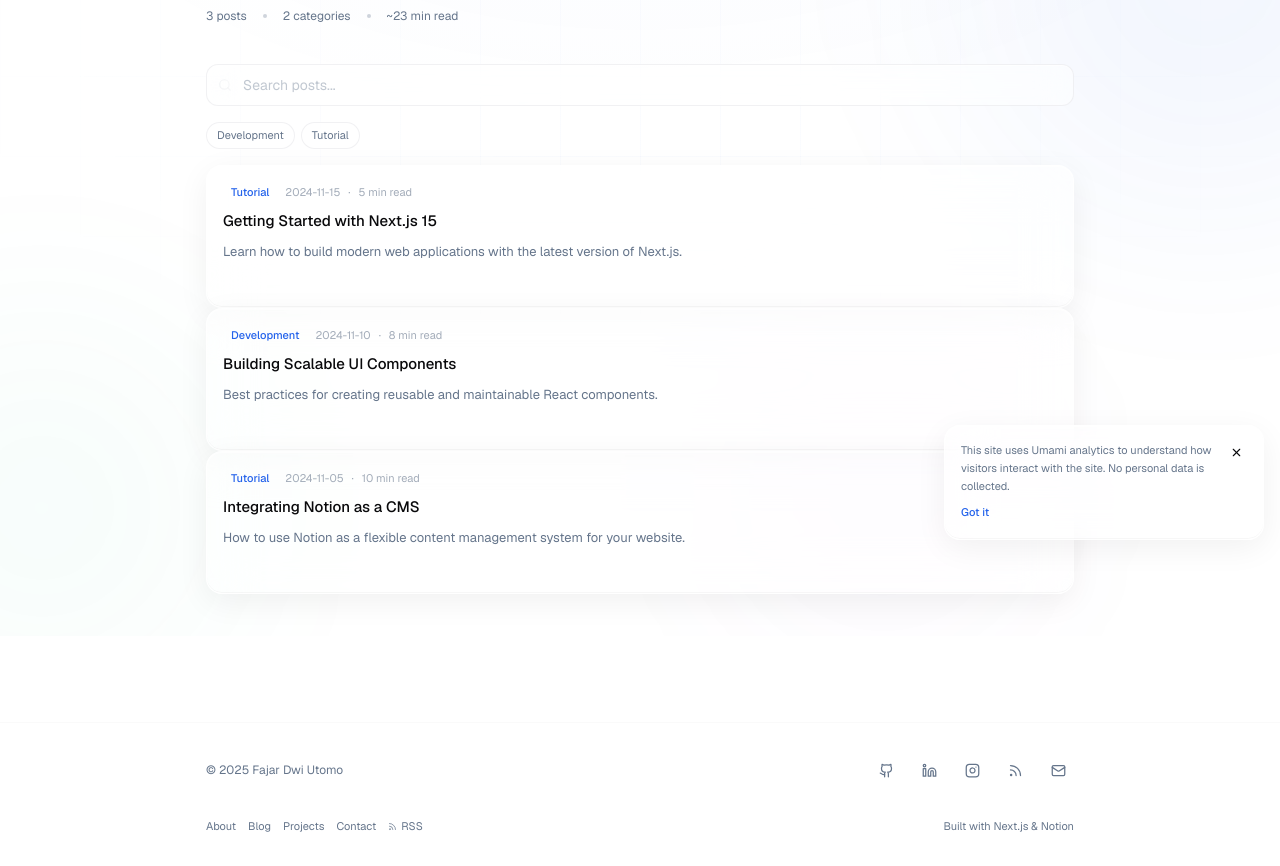
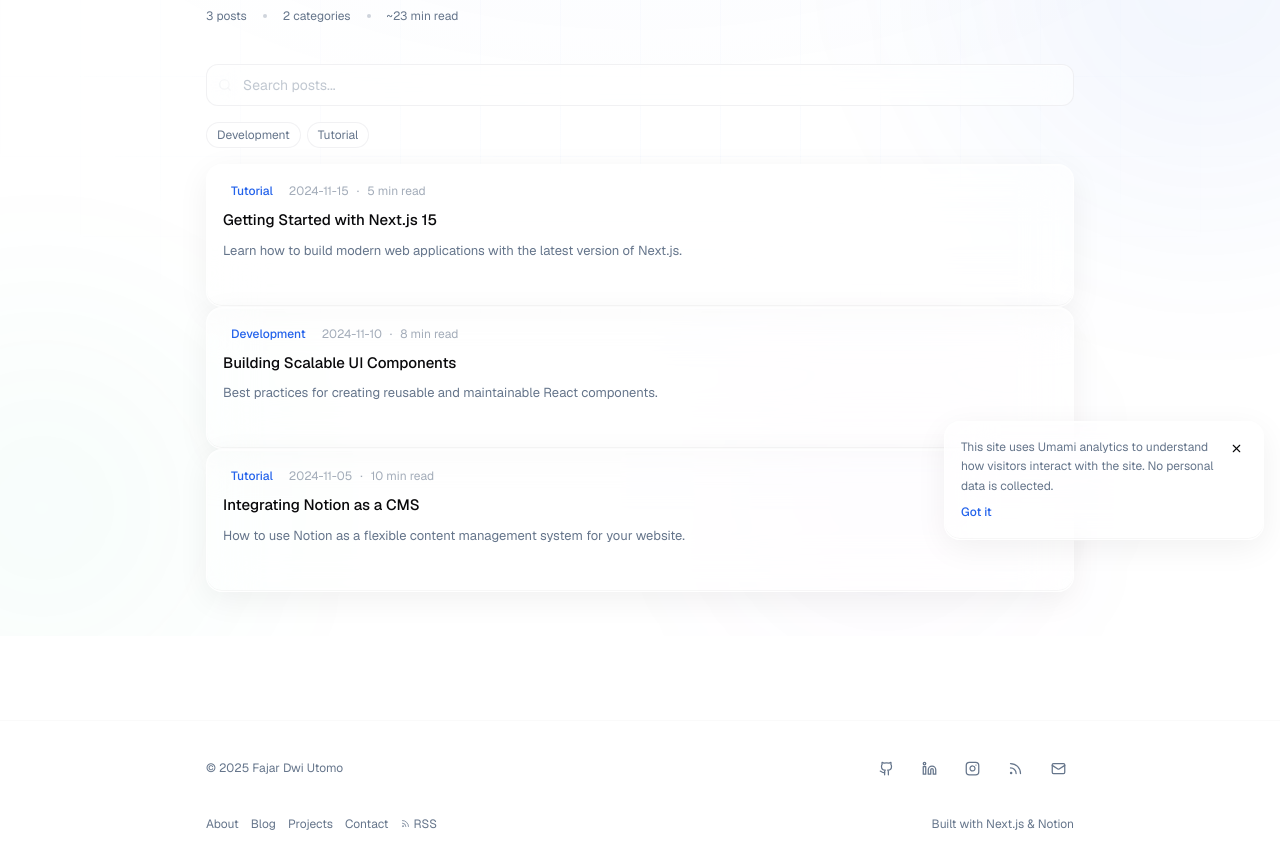
Before and after one commit to fajarutamaa/fajarutamaa.github.io, a Next.js app: page /blog in a window 1280 px wide. Shown: the part 164-1030 px from the top of the page. Built offline with nearby package versions, Linux system fonts and the light colour scheme; no server answers.

Commit message:
fix(a11y): use legible 12px font size for secondary text

```diff
--- a/src/components/about/SkillsGrid.tsx
+++ b/src/components/about/SkillsGrid.tsx
@@ -40,7 +40,7 @@ export async function SkillsGrid() {
                   <div key={skill.name} className="space-y-1.5">
                     <div className="flex items-center justify-between text-sm">
                       <span className="text-foreground">{skill.name}</span>
-                      <span className="text-[11px] text-muted-foreground">{level.label}</span>
+                      <span className="text-xs text-muted-foreground">{level.label}</span>
                     </div>
                     <div className="h-1.5 rounded-full bg-muted overflow-hidden">
                       <div
--- a/src/components/contact/ContactForm.tsx
+++ b/src/components/contact/ContactForm.tsx
@@ -63,7 +63,7 @@ export function ContactForm() {
             errors.name ? 'border-red-400' : 'focus:border-foreground/30 focus:bg-background/80'
           }`}
         />
-        {errors.name && <p className="mt-1 text-[11px] text-red-400">{errors.name.message}</p>}
+        {errors.name && <p className="mt-1 text-xs text-red-400">{errors.name.message}</p>}
       </div>
 
       <div>
@@ -76,7 +76,7 @@ export function ContactForm() {
             errors.email ? 'border-red-400' : 'focus:border-foreground/30 focus:bg-background/80'
           }`}
         />
-        {errors.email && <p className="mt-1 text-[11px] text-red-400">{errors.email.message}</p>}
+        {errors.email && <p className="mt-1 text-xs text-red-400">{errors.email.message}</p>}
       </div>
 
       <div>
@@ -89,9 +89,7 @@ export function ContactForm() {
             errors.subject ? 'border-red-400' : 'focus:border-foreground/30 focus:bg-background/80'
           }`}
         />
-        {errors.subject && (
-          <p className="mt-1 text-[11px] text-red-400">{errors.subject.message}</p>
-        )}
+        {errors.subject && <p className="mt-1 text-xs text-red-400">{errors.subject.message}</p>}
       </div>
 
       <div>
@@ -104,9 +102,7 @@ export function ContactForm() {
             errors.message ? 'border-red-400' : 'focus:border-foreground/30 focus:bg-background/80'
           }`}
         />
-        {errors.message && (
-          <p className="mt-1 text-[11px] text-red-400">{errors.message.message}</p>
-        )}
+        {errors.message && <p className="mt-1 text-xs text-red-400">{errors.message.message}</p>}
       </div>
 
       <button
@@ -127,7 +123,7 @@ export function ContactForm() {
         )}
       </button>
 
-      <p className="text-[11px] text-muted-foreground text-center">
+      <p className="text-xs text-muted-foreground text-center">
         Your information will be kept private.
       </p>
     </form>
--- a/src/components/layout/Footer.tsx
+++ b/src/components/layout/Footer.tsx
@@ -39,7 +39,7 @@ export function Footer() {
           </div>
         </div>
 
-        <div className="flex flex-col md:flex-row justify-between items-center gap-2 text-[11px] text-muted-foreground">
+        <div className="flex flex-col md:flex-row justify-between items-center gap-2 text-xs text-muted-foreground">
           <div className="flex items-center gap-3">
             <Link href="/about" className="hover:text-foreground transition-colors">
               About
--- a/src/components/timeline/TimelineItem.tsx
+++ b/src/components/timeline/TimelineItem.tsx
@@ -82,7 +82,7 @@ export function TimelineItem({ activity, index }: TimelineItemProps) {
           </p>
         )}
 
-        <div className="flex items-center gap-1 text-[11px] text-muted-foreground/60">
+        <div className="flex items-center gap-1 text-xs text-muted-foreground/60">
           <span>View details</span>
           <ArrowRight size={10} />
         </div>
--- a/src/components/ui/BlogSearch.tsx
+++ b/src/components/ui/BlogSearch.tsx
@@ -97,7 +97,7 @@ export function BlogSearch({ posts, pageSize = DEFAULT_PAGE_SIZE }: BlogSearchPr
               key={cat}
               type="button"
               onClick={() => handleCategory(category === cat ? null : cat)}
-              className={`text-[11px] px-2.5 py-1 rounded-full transition-all duration-200 ${
+              className={`text-xs px-2.5 py-1 rounded-full transition-all duration-200 ${
                 category === cat
                   ? 'bg-primary text-primary-foreground'
                   : 'glass-subtle text-muted-foreground hover:text-foreground'
@@ -116,7 +116,7 @@ export function BlogSearch({ posts, pageSize = DEFAULT_PAGE_SIZE }: BlogSearchPr
               <Link key={post.id} href={`/blog/${post.slug}`}>
                 <article className="group glass-card p-4 rounded-2xl">
                   <div className="space-y-2">
-                    <div className="flex items-center gap-2 text-[11px] text-muted-foreground/60">
+                    <div className="flex items-center gap-2 text-xs text-muted-foreground/60">
                       <span className="px-2 py-0.5 rounded-full bg-primary/8 text-primary font-medium">
                         {post.category}
                       </span>
--- a/src/components/ui/CookieConsent.tsx
+++ b/src/components/ui/CookieConsent.tsx
@@ -27,7 +27,7 @@ export function CookieConsent() {
     <div className="fixed bottom-24 left-4 right-4 md:left-auto md:right-4 md:bottom-24 md:max-w-xs z-50 animate-slideUp">
       <div className="glass-card rounded-2xl p-4">
         <div className="flex items-start justify-between gap-3">
-          <p className="text-[11px] text-muted-foreground leading-relaxed">
+          <p className="text-xs text-muted-foreground leading-relaxed">
             This site uses Umami analytics to understand how visitors interact with the site. No
             personal data is collected.
           </p>
@@ -43,7 +43,7 @@ export function CookieConsent() {
         <button
           type="button"
           onClick={accept}
-          className="mt-2 text-[11px] font-medium text-primary hover:underline"
+          className="mt-2 text-xs font-medium text-primary hover:underline"
         >
           Got it
         </button>
--- a/src/components/ui/QuickLinks.tsx
+++ b/src/components/ui/QuickLinks.tsx
@@ -65,7 +65,7 @@ export function QuickLinks() {
                       className="opacity-0 -translate-x-0.5 translate-y-0.5 transition-all duration-200 group-hover:opacity-100 group-hover:translate-x-0 group-hover:translate-y-0"
                     />
                   </span>
-                  <span className="text-[11px] text-muted-foreground block mt-0.5">
+                  <span className="text-xs text-muted-foreground block mt-0.5">
                     {link.description}
                   </span>
                 </div>
--- a/src/components/ui/ServicesSection.tsx
+++ b/src/components/ui/ServicesSection.tsx
@@ -52,7 +52,7 @@ export async function ServicesSection() {
                   </div>
                   <div className="space-y-1">
                     <h3 className="font-medium text-[13px]">{service.title}</h3>
-                    <p className="text-[11px] text-muted-foreground leading-relaxed">
+                    <p className="text-xs text-muted-foreground leading-relaxed">
                       {service.description}
                     </p>
                   </div>
```
